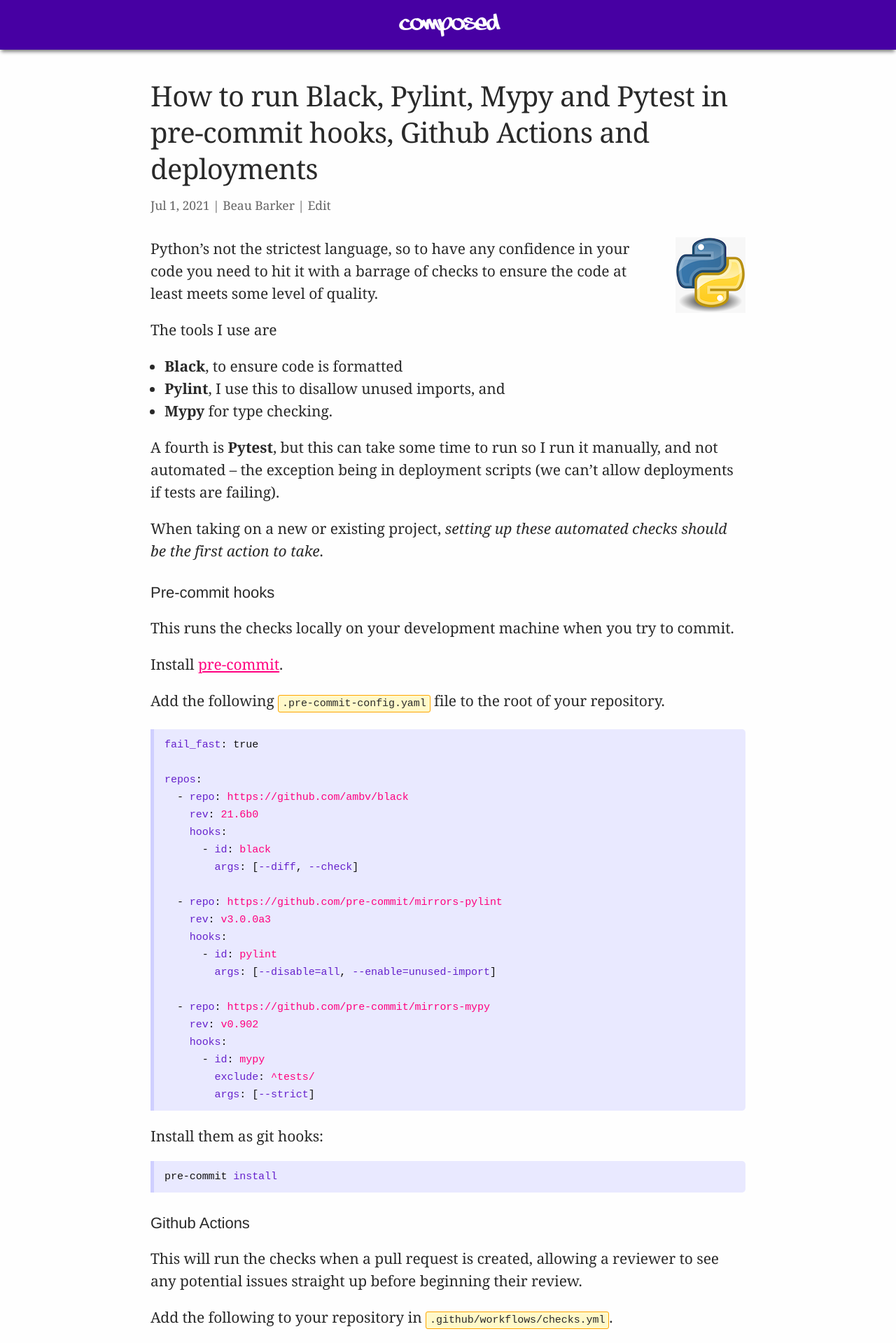
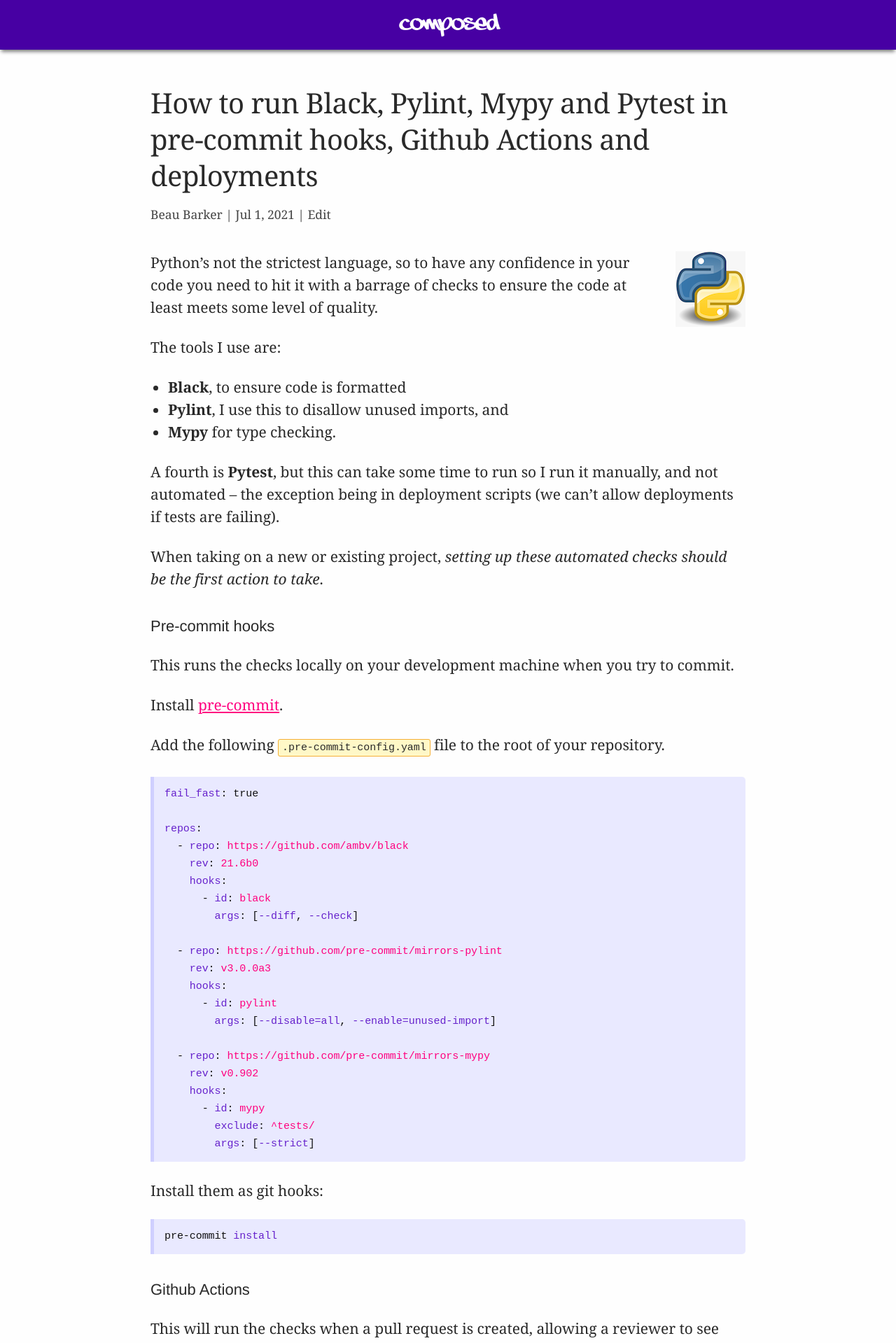
Before and after one commit to explodinglabs/explodinglabs.github.io, a Jekyll site: the page built from docs/_posts/python/2021-07-01-checks.markdown, in a window 1280 px wide. Shown: the top 1919 px of the page at 70% size. Built offline with Jekyll 4.4.1, drawn with Linux system fonts in a browser that asks for light colours.

Commit message:
Adjust design

```diff
--- a/docs/_layouts/post.html
+++ b/docs/_layouts/post.html
@@ -6,8 +6,8 @@
         <h1>{{ page.title }}</h1>
         <div class="post-meta">
             <time datetime="{{ page.date | date_to_xmlschema }}" itemprop="datePublished">
+                Beau Barker |
                 {{ page.date | date: "%b %-d, %Y" }} |
-                Beau Barker |
                 <a href="https://github.com/explodinglabs/composed.blog/edit/master/docs/{{page.path}}">
                     Edit
                 </a>
--- a/docs/_posts/python/2021-07-01-checks.markdown
+++ b/docs/_posts/python/2021-07-01-checks.markdown
@@ -19,7 +19,7 @@
 need to hit it with a barrage of checks to ensure the code at least meets some
 level of quality.
 
-The tools I use are
+The tools I use are:
 
 - **Black**, to ensure code is formatted
 - **Pylint**, I use this to disallow unused imports, and
--- a/docs/main.scss
+++ b/docs/main.scss
@@ -4,7 +4,9 @@
 @import "pygments";
 @charset "utf-8";
 
-$space: 20px;
+$space: 25px;
+$green: hsl(148, 52%, 85%);
+$yellow: hsl(53, 100%, 89%);
 $content-width: 850px;
 $on-palm: 600px;
 $color: hsl(266, 100, 32); // rgb(71, 0, 163);
@@ -140,8 +142,8 @@
 
         .post-meta {
             font-size: smaller;
-            color: #666;
-            a { color: #666; text-decoration: none; }
+            color: #444;
+            a { color: #444; text-decoration: none; }
             margin-bottom: $space * 1.5;
             @include media-query($on-palm) {
                 margin-bottom: $space;
@@ -246,8 +248,8 @@
 
 /* Code using backticks */
 p code, li code {
-    background-color: #fff9c9;
-    border: 1px solid orange;
+    background-color: $yellow;
+    border: 1px solid desaturate(adjust-hue(darken($yellow, 30%), -15%), 10%);
     border-radius: 3px;
     padding: 3px 5px;
 }
@@ -263,10 +265,10 @@
 }
 
 blockquote {
-    background-color: #c9ffe9;
+    background-color: $green;
     border-radius: 0 5px 5px 0;
-    border-left: 5px solid #69cf99;
-    padding: 0 $space/2;
+    border-left: 5px solid darken($green, 40%);
+    padding: $space/2 $space;
     margin-bottom: $space;
 
     p {
@@ -275,6 +277,7 @@
     }
 
     p:last-child {
+        padding: 0;
         margin: 0;
     }
 
@@ -284,15 +287,18 @@
         position: relative;
         top: 20px;
         line-height: 0%;
-        color: #7a7a7a;
+        color: darken($green, 40%);
         padding-right: 5px;
     }
 
     cite {
         font-size: smaller;
         font-style: normal;
-        color: #696;
+        color: darken($green, 40%);
         line-height: 100%;
+        display: block;
+        text-align: right;
+        margin-bottom: $space/2;
     }
 }
 
@@ -323,8 +329,8 @@
     margin-left: auto;
     margin-right: auto;
     max-width: $content-width;
-    padding-right: $space * 2;
-    padding-left: $space * 2;
+    padding-right: $space * 1.5;
+    padding-left: $space * 1.5;
     @include media-query($on-palm) {
         padding-right: $space;
         padding-left: $space;
```
